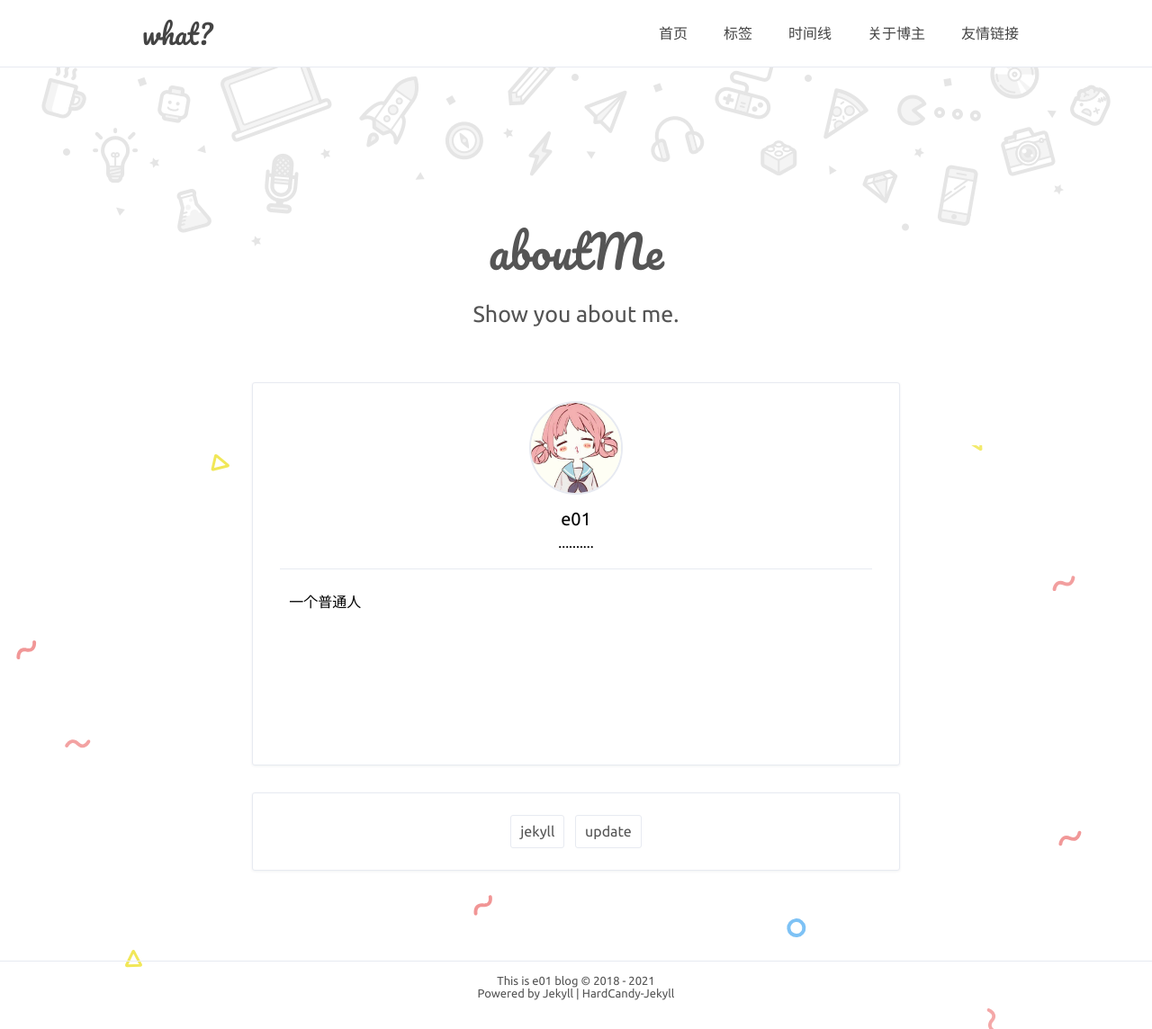
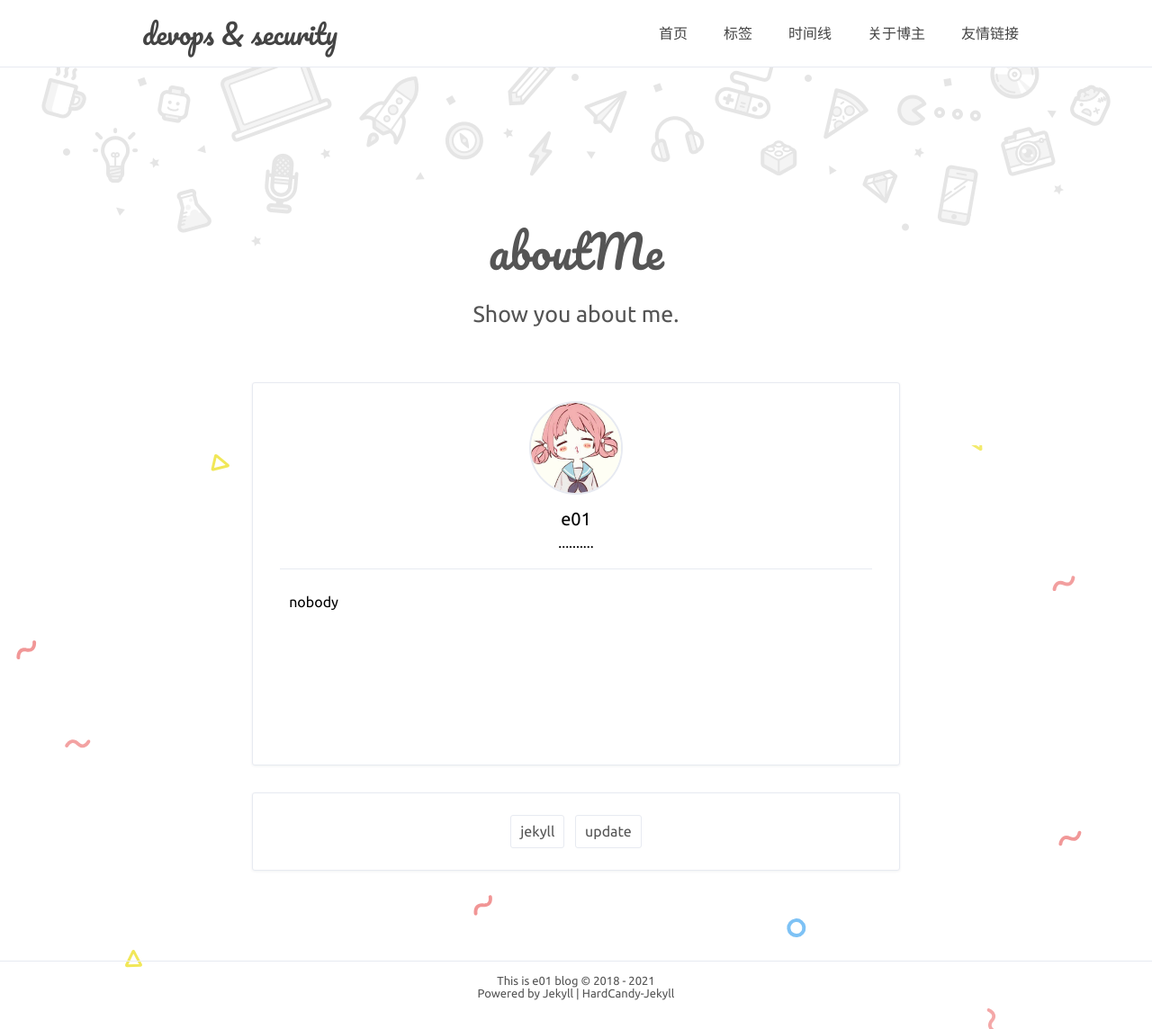
Before and after one commit to e01-cry/e01-cry.github.io, a Jekyll site: the page built from about.html, in a window 1280 px wide. Shown: the whole page at 90% size. Built offline with Jekyll 4.4.1, drawn with Linux system fonts in a browser that asks for light colours; comment, search, counter and statistics services are not loaded.

Commit message:
Update _config.yml

```diff
--- a/_config.yml
+++ b/_config.yml
@@ -16,10 +16,10 @@ nav: # 最佳体验 六个标签 且最好每个标签不超过4中文字
 author: true
 name: 'e01'
 NickName: 'e01'
-webtitle: 'what?'
+webtitle: 'devops & security'
 bio: '..........'
 about: true
-aboutyou: '一个普通人'
+aboutyou: 'nobody'
 portraits: '/assets/profile.jpeg' # your portraits image file path
 
 # SNS
```
